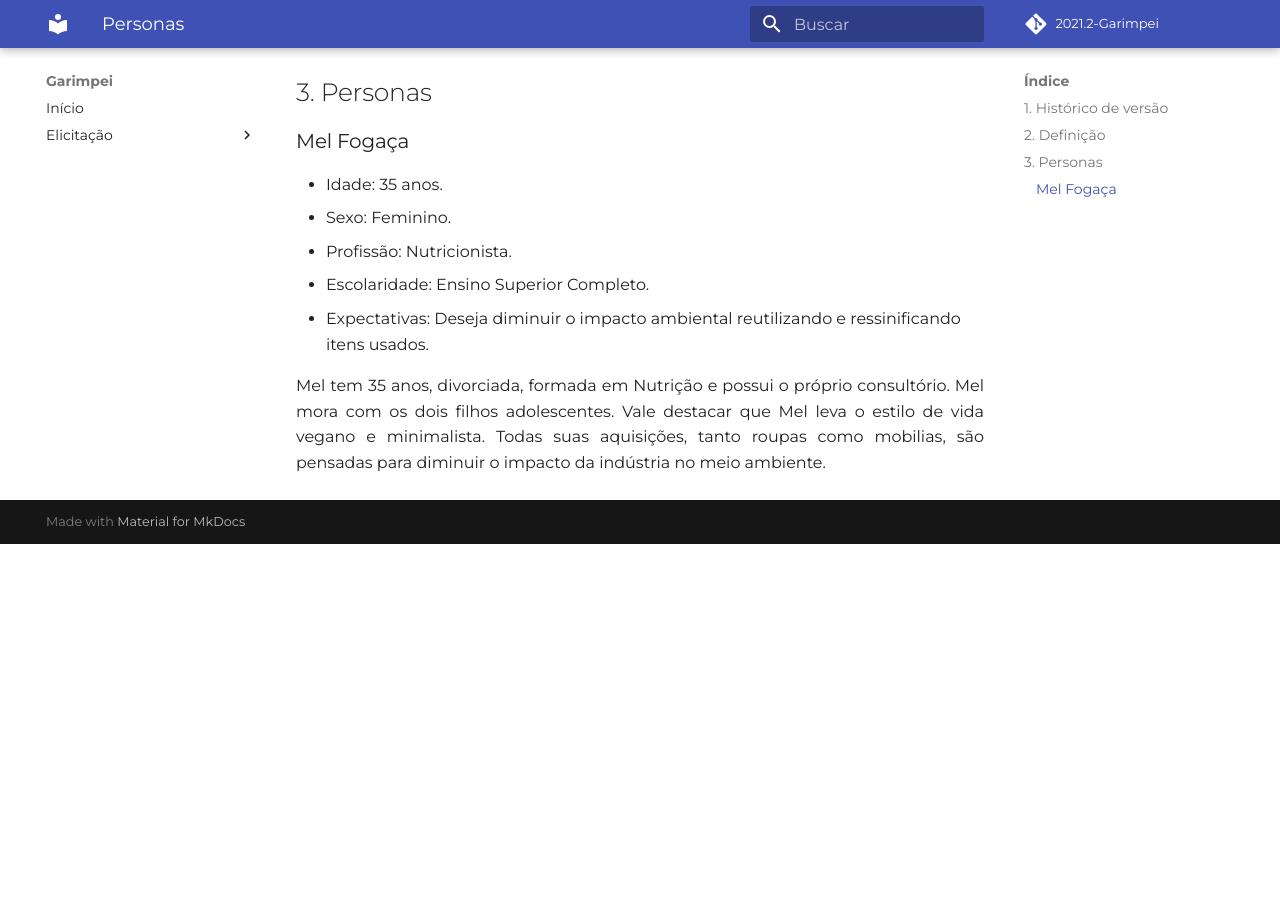
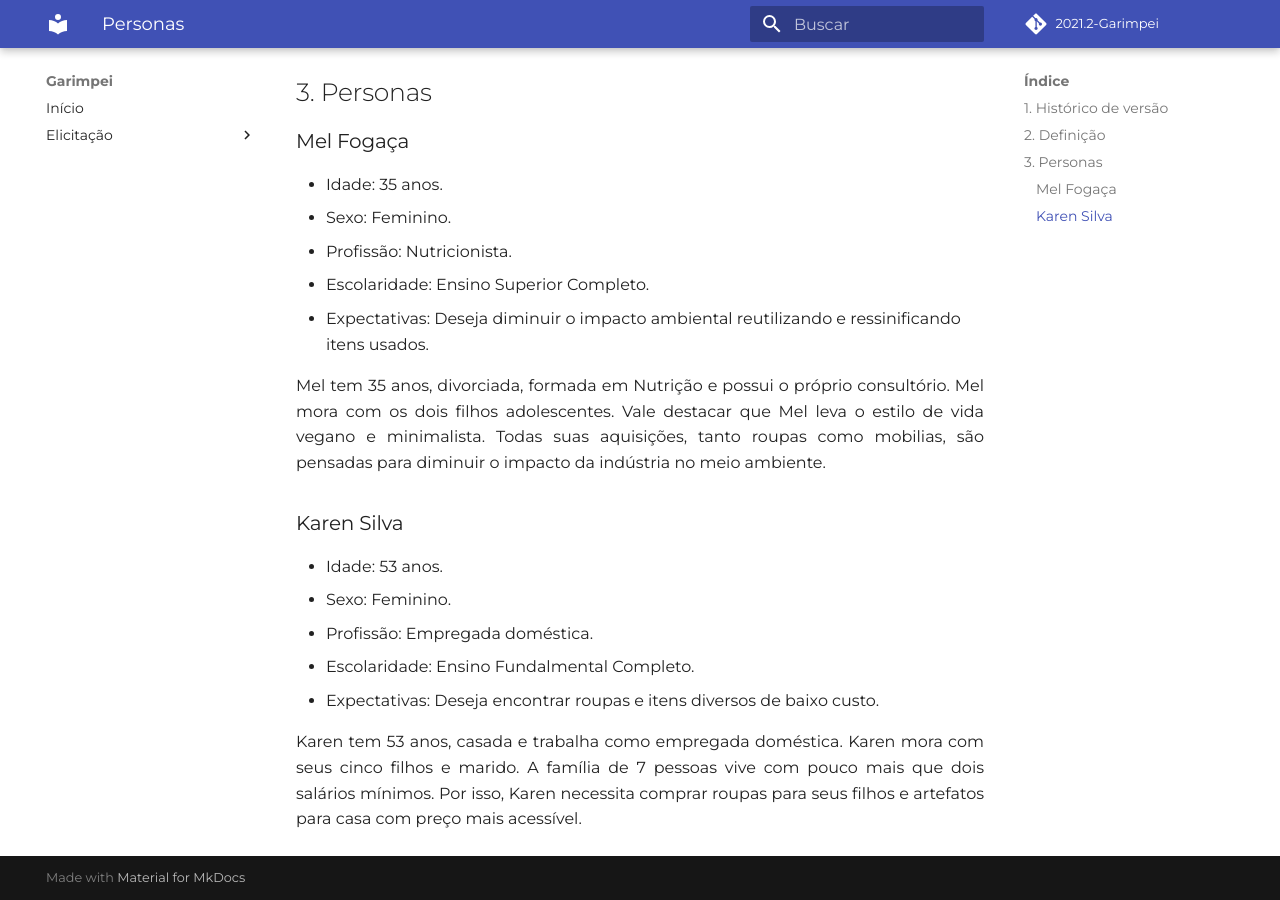
Before and after one commit to UnBArqDsw2021-2/2021.2_G5_Garimpei, an MkDocs documentation site: the page built from docs/content/elicitacao/personas.md, in a window 1280 px wide and 900 px high, scrolled down 568 px. Built offline with MkDocs 1.6.1 and Material for MkDocs 9.7.7, drawn with Linux system fonts in a browser that asks for light colours; some web fonts are replaced; comment, search, counter and statistics services are not loaded; before the commit the page ends 1112 px from its top, so only the background shows below that.

Commit message:
add persona Karen

```diff
--- a/docs/content/elicitacao/personas.md
+++ b/docs/content/elicitacao/personas.md
@@ -20,3 +20,12 @@ Uma persona é um personagem fictício, arquétipo hipotético de um grupo de us
 - Expectativas: Deseja diminuir o impacto ambiental reutilizando e ressinificando itens usados.
 
 Mel tem 35 anos, divorciada, formada em Nutrição e possui o próprio consultório. Mel mora com os dois filhos adolescentes. Vale destacar que Mel leva o estilo de vida vegano e minimalista. Todas suas aquisições, tanto roupas como mobilias, são pensadas para diminuir o impacto da indústria no meio ambiente.
+
+### Karen Silva
+- Idade: 53 anos.
+- Sexo: Feminino.
+- Profissão: Empregada doméstica.
+- Escolaridade: Ensino Fundalmental Completo.
+- Expectativas: Deseja encontrar roupas e itens diversos de baixo custo.
+
+Karen tem 53 anos, casada e trabalha como empregada doméstica. Karen mora com seus cinco filhos e marido. A família de 7 pessoas vive com pouco mais que dois salários mínimos. Por isso, Karen necessita comprar roupas para seus filhos e artefatos para casa com preço mais acessível.
```
